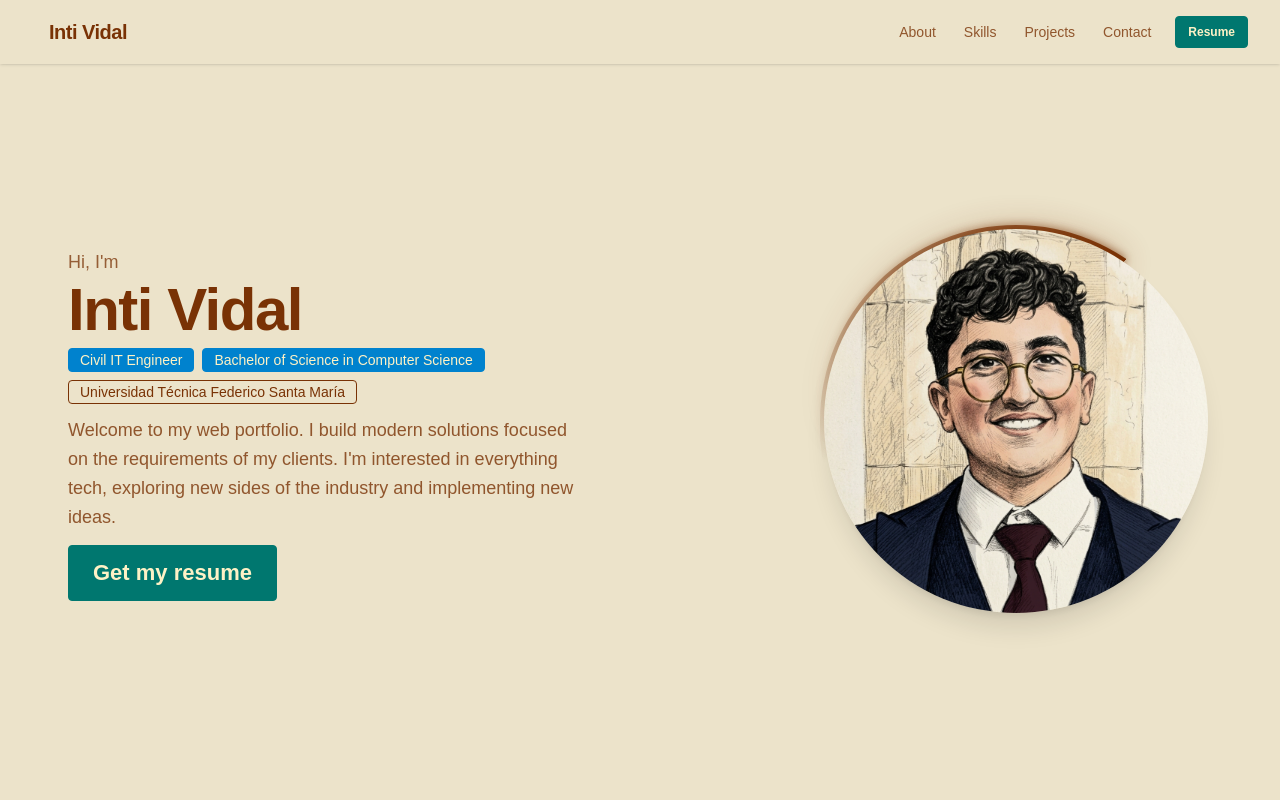
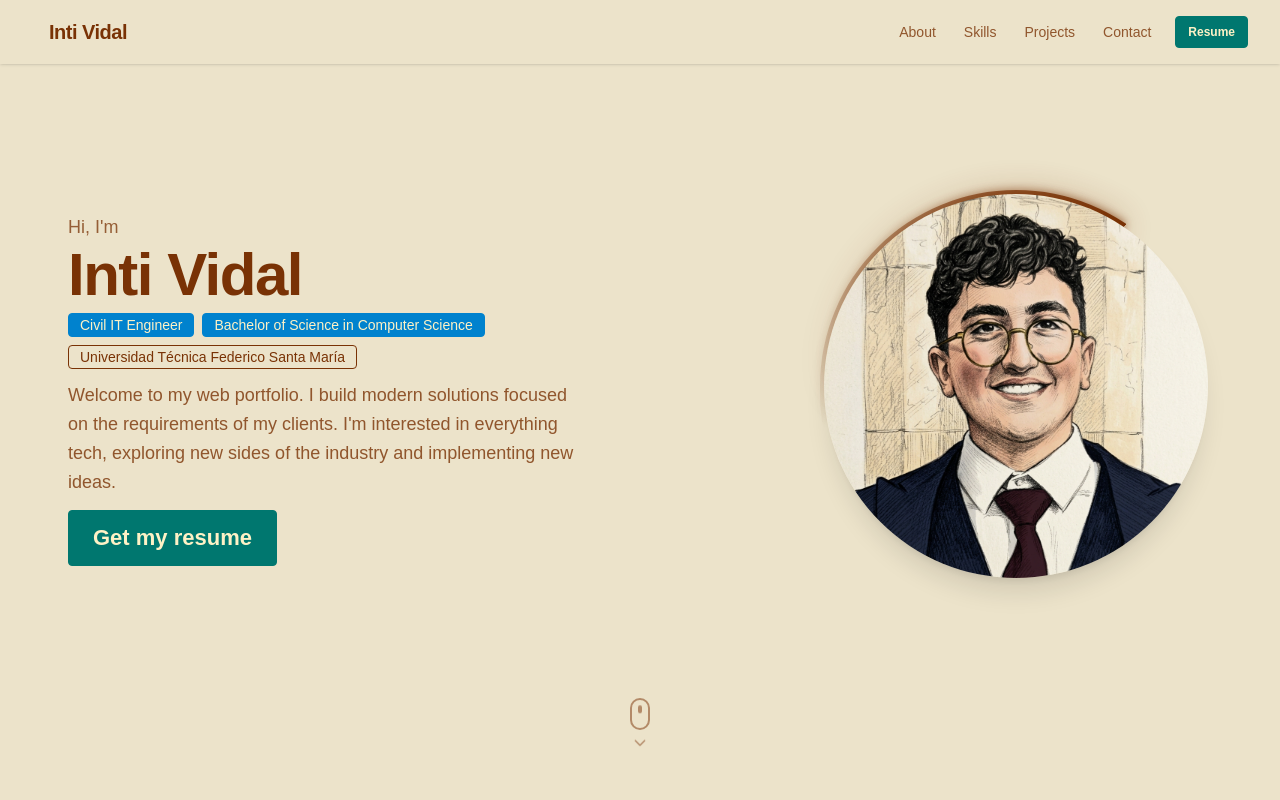
Before and after one commit to RealPingu/portfolio-ividal, a Next.js app: page / in a window 1280 px wide. Shown: the top 800 px of the page. Built offline with nearby package versions, Linux system fonts and the light colour scheme; a web font is replaced by a local one.

Commit message:
feat: Add scroll icon in hero, Add smooth scrolling

```diff
--- a/app/components/Hero/hero.tsx
+++ b/app/components/Hero/hero.tsx
@@ -4,11 +4,13 @@
 import { heroData } from '@/app/data/content';
 import Portrait from '@/app/components/Hero/portrait';
 import Section from '@/app/components/UI/section';
+import ScrollIndicator from '@/app/components/Hero/scroll-indicator';
 
 export default function Hero() {
     return (
-        <Section id="hero" className="flex-col-reverse md:flex-row items-center justify-center gap-2 md:gap-16 px-5">
-
+        <Section id="hero" className="flex-col justify-between items-center px-5">
+            {/* Main Content (Text + Portrait) */}
+            <div className="flex-1 w-full flex flex-col-reverse md:flex-row items-center justify-center gap-4 md:gap-16">
                 {/* Left Column: Text */}
                 <div className="flex-1 flex flex-col gap-3 text-center md:text-left">
                     <div>
@@ -50,7 +52,10 @@ export default function Hero() {
                 <div className="shrink-0">
                     <Portrait src={heroData.portrait} alt={heroData.name} />
                 </div>
+            </div>
 
+            {/* Bottom Animated Scroll Indicator */}
+            <ScrollIndicator />
         </Section>
     );
 }
--- /dev/null
+++ b/app/components/Hero/scroll-indicator.tsx
@@ -0,0 +1,34 @@
+// app/components/Hero/scroll-indicator.tsx
+'use client';
+
+import React from 'react';
+
+export default function ScrollIndicator() {
+    return (
+        <a
+            href="#about"
+            aria-label="Scroll to About section"
+            className="group flex flex-col items-center gap-1.5 text-base-content/50 hover:text-base-content transition-colors duration-300 cursor-pointer pt-6 md:pt-4"
+        >
+            {/* Mouse contour */}
+            <div className="w-5 h-8 rounded-full border-2 border-current flex justify-center pt-1.5 transition-colors">
+                <span className="w-1 h-2 bg-current rounded-full animate-bounce" />
+            </div>
+
+            {/* Down arrow */}
+            <svg
+                className="w-4 h-4 animate-bounce"
+                fill="none"
+                stroke="currentColor"
+                viewBox="0 0 24 24"
+            >
+                <path
+                    strokeLinecap="round"
+                    strokeLinejoin="round"
+                    strokeWidth="2"
+                    d="M19 9l-7 7-7-7"
+                />
+            </svg>
+        </a>
+    );
+}
--- a/app/components/UI/section.tsx
+++ b/app/components/UI/section.tsx
@@ -8,10 +8,11 @@ type SectionProps = {
 
 export default function Section({ id, children, className = "" }: SectionProps) {
     return (
-        <section id={id}
-            className={`snap-start snap-always min-h-[calc(100vh-5rem)] flex flex-col justify-start py-8 ${className}`}
+        <section
+            id={id}
+            className={`min-h-[calc(100vh-5rem)] flex flex-col justify-start py-8 ${className}`}
         >
             {children}
         </section>
-    )
+    );
 }
--- a/app/layout.tsx
+++ b/app/layout.tsx
@@ -22,8 +22,7 @@ export default function RootLayout({ children }: LayoutProps<"/">) {
         <html
             lang="en"
             data-theme="retro"
-            className={`${slabo.className} antialiased scroll-smooth snap-y snap-mandatory scroll-pt-20`}
-
+            className={`${slabo.className} antialiased scroll-smooth scroll-pt-20`}
         >
             <body className="min-h-screen flex flex-col bg-base-100 text-base-content">
                 <div className="sticky top-0 z-50 backdrop-blur-md bg-base-100/80">
```
Lines whose indentation alone changed are shown as unchanged.
